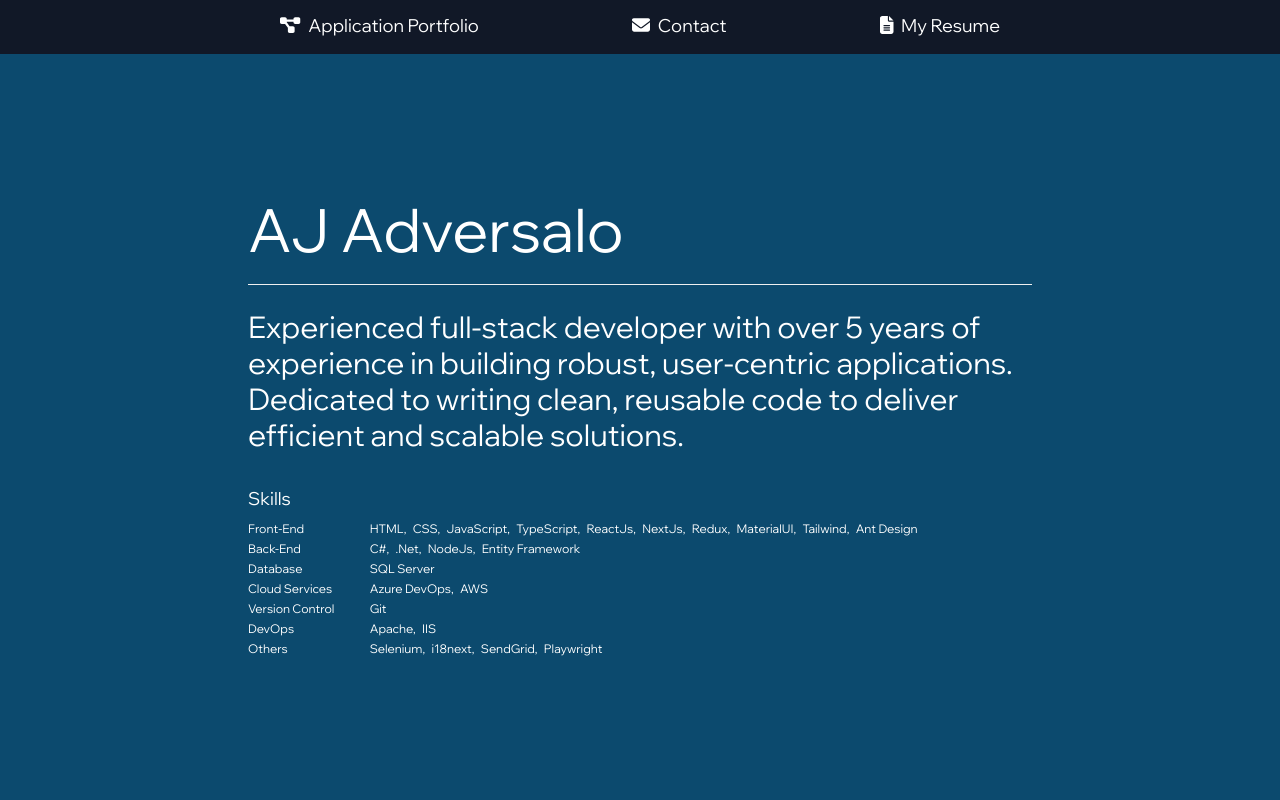
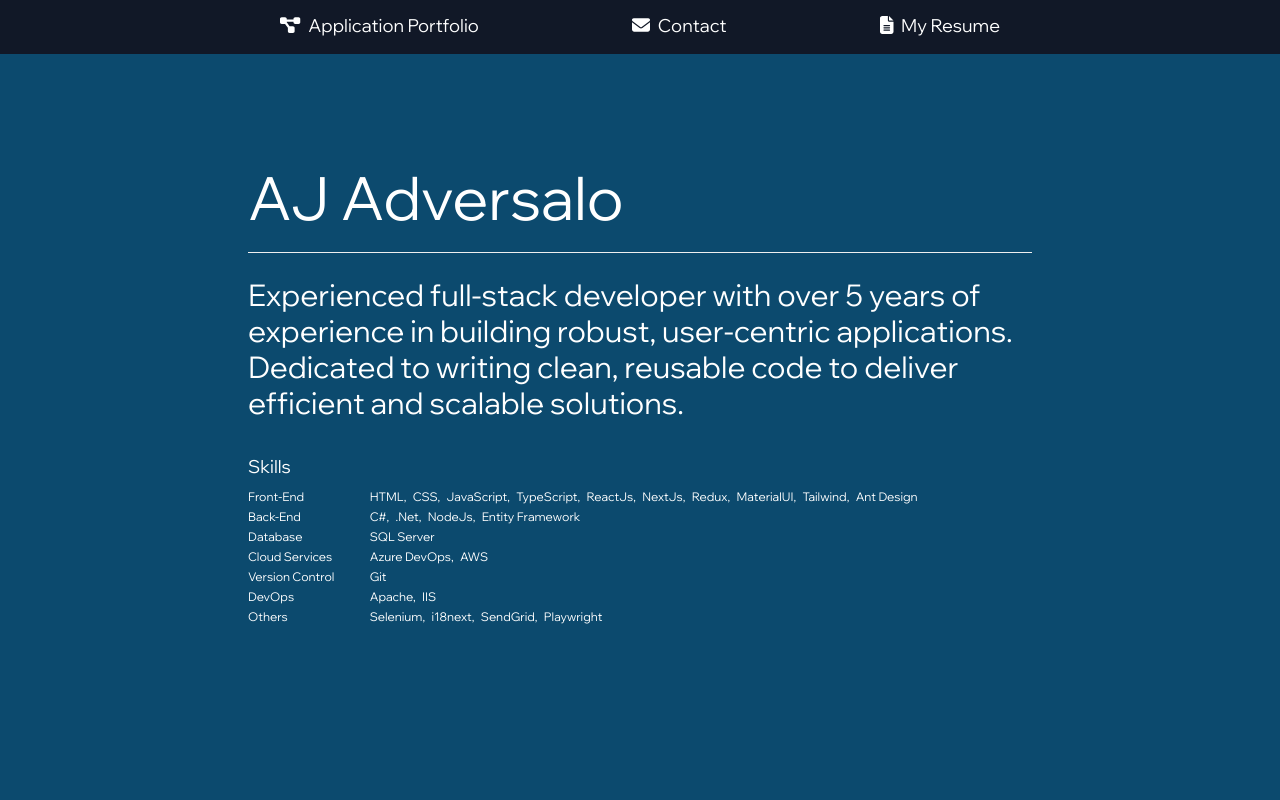
Before and after one commit to ajadversalo/ajadversalo.github.io, a React (Create React App) app: page / in a window 1280 px wide. Shown: the top 800 px of the page. Built offline with nearby package versions, Linux system fonts and the light colour scheme.

Commit message:
Adjust main page

```diff
--- a/src/App.tsx
+++ b/src/App.tsx
@@ -135,7 +135,7 @@ function App() {
     return (
         <div className="bg-sky-900 relative" id="top">
             <NavBar />
-            <div className="h-screen">
+            <div className="h-screen sm:mt-[-2rem]">
                 <div className="h-full flex items-center justify-center pl-2 pr-2">
                     <div className={"w-[50rem] text-white p-2 mt-[-3rem]"}>
                         <div className={"text-6xl"}>
--- a/src/Pages/SkillsNew.tsx
+++ b/src/Pages/SkillsNew.tsx
@@ -58,7 +58,7 @@ function SkillsNew() {
     }
 
     return (
-        <div>
+        <div className="">
             <div className="text-lg mb-2">
                 Skills
             </div>
```
